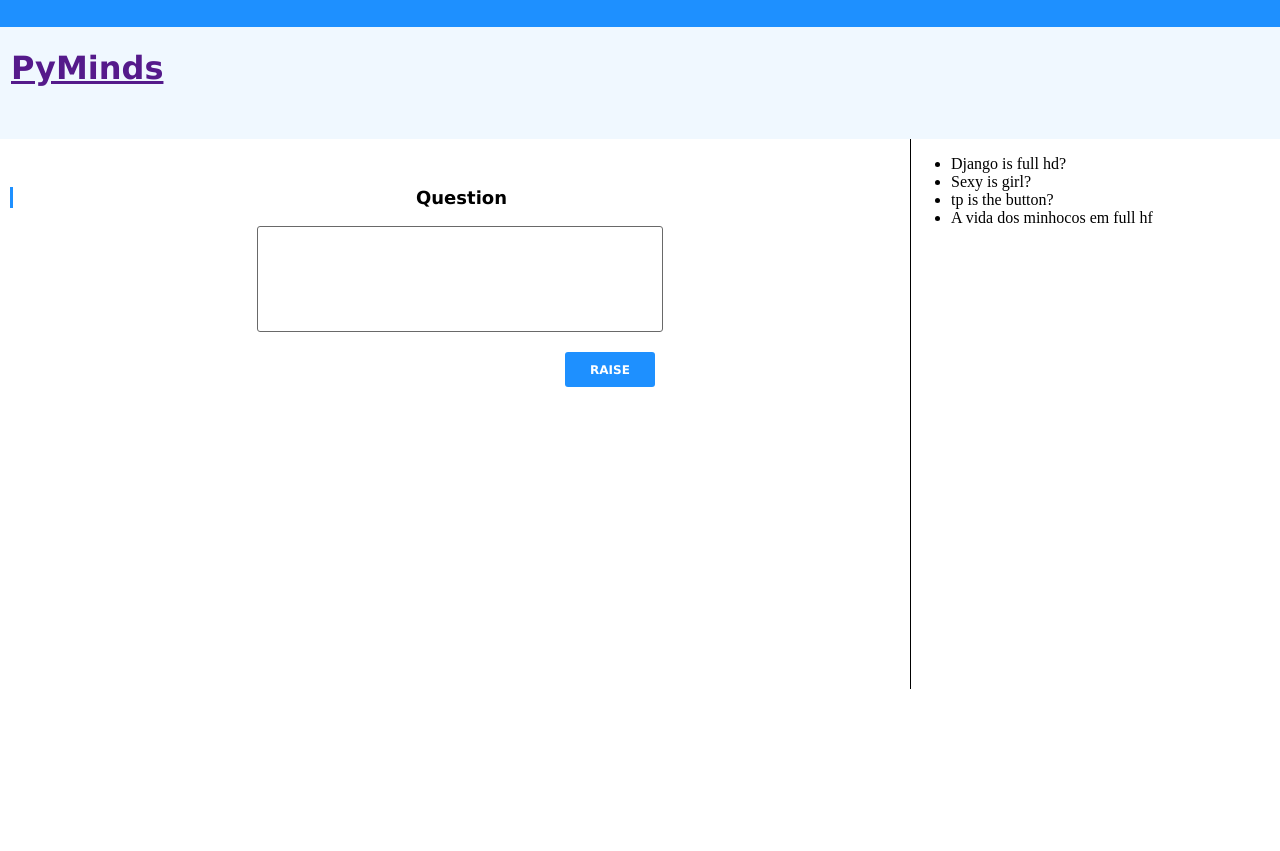
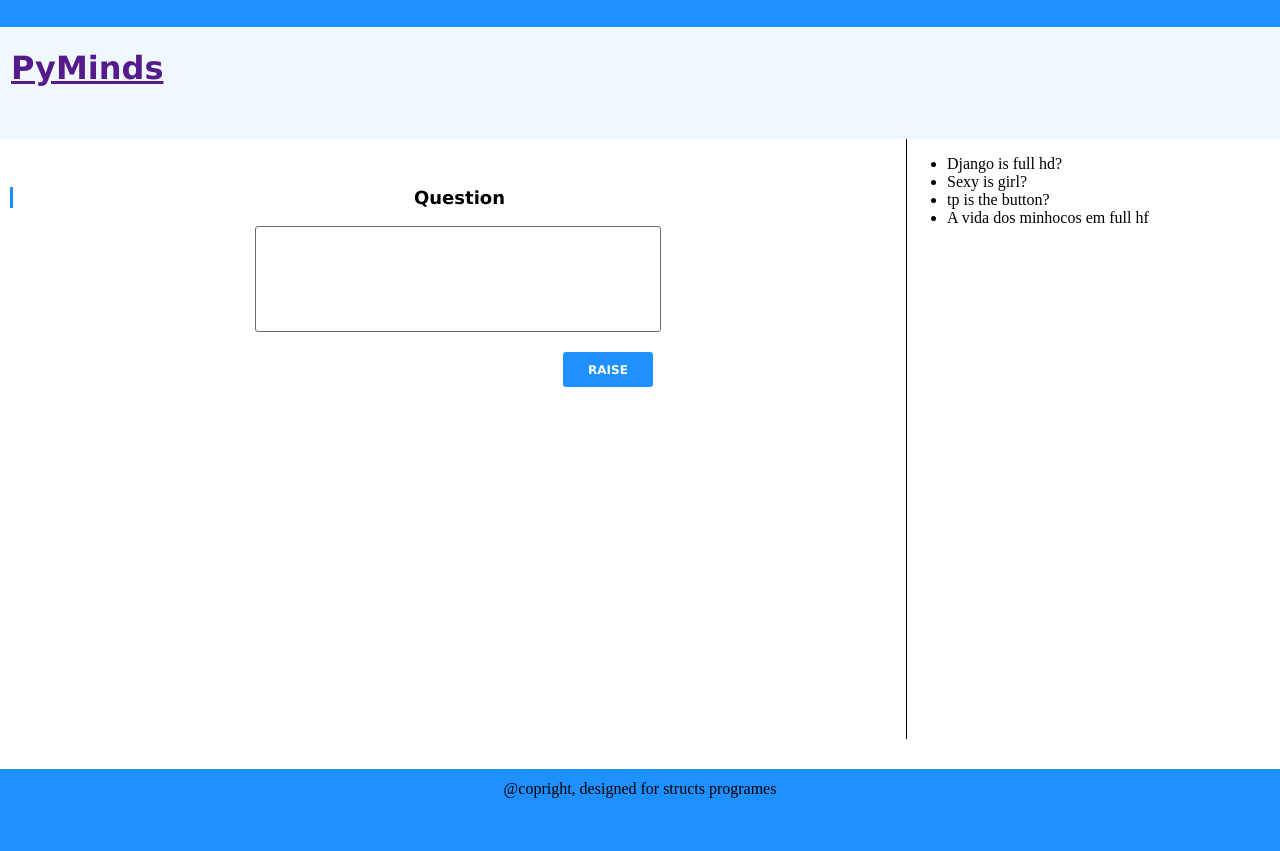
Before and after one commit to andersonresende/pyminds, a Django app: page / in a window 1280 px wide. Before the commit the page ends 689 px from the top, so only its background shows below. Run offline with Django 3.2, Linux system fonts and the light colour scheme; data comes from the database, SQL or seed files in the repository; both versions use the stored data as it was after the commit; parts of the project's set-up code (start-up, migrations or seed data) failed here and were passed over.

Commit message:
modificacao no css

```diff
--- a/review/static/layout.css
+++ b/review/static/layout.css
@@ -1,8 +1,8 @@
 html, body, div {margin: 0;padding: 0;}
-#top	{width: 100%;margin: 0 auto;height: 25px;background: dodgerblue;border: 1px solid dodgerblue;padding-left: 10px;}
-header	{font-family: Geneva;width: 100%;margin: 0 auto;height: 110px; border: 1px solid aliceblue;background: aliceblue; padding-left: 10px;}
+#top	{margin: 0 auto;height: 25px;background: dodgerblue;border: 1px solid dodgerblue;padding-left: 10px;}
+header	{font-family: Geneva; margin: 0 auto;height: 110px; border: 1px solid aliceblue;background: aliceblue; padding-left: 10px;}
 #content {width: 100%;margin: 0 auto;overflow: hidden;}
-#content .left {float: left;width: 900px;height: 550px;padding-left: 10px; padding-top: 30px;text-align: center;}
+#content .left {float: left;width: 70%;height: 600px;padding-left: 10px; padding-top: 30px;text-align: center;}
 #content .left #id_text {resize: none;width:400px;height:100px;border: 1px solid dimgray; border-radius: 3px 3px 3px 3px}
 #content .left #btSubmit {
     text-transform: uppercase;
@@ -20,6 +20,6 @@ header	{font-family: Geneva;width: 100%;margin: 0 auto;height: 110px; border: 1p
 }
 
 #content .left .title {font-family: Geneva; font-size: 18px;border-left: 3px solid dodgerblue}
-#content .line {float: left;width: 1px;height: 550px;background: black;}
-#content .right {float: left;	width: 365px;height: 550px;}
-footer {height: 100px;width: 100%;margin: 0 auto; border: 1px solid dodgerblue;background: dodgerblue;text-align: center;padding-top: 10px;}
+#content .line {float: left;width: 1px;height: 600px;background: black;}
+#content .right {float: left;height: 600px;}
+footer {height: 70px;margin: 0 auto; border: 1px solid dodgerblue;background: dodgerblue;text-align: center;padding-top: 10px;}
--- a/review/templates/home.html
+++ b/review/templates/home.html
@@ -33,6 +33,6 @@
 
 		</div>
 	</div>
-{#	<footer>@copright, designed for structs programes</footer>#}
+	<footer>@copright, designed for structs programes</footer>
 </body>
 </html>
```
Also changed, not shown: minds.db.
